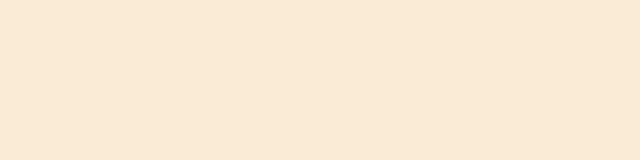
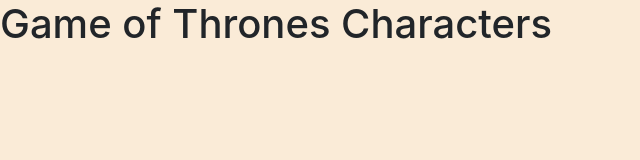
Before and after one commit to Waysidetester/GOT-cards, a plain HTML site: page index.html in a window 1280 px wide. Shown: the whole page, without its empty margins (0-640 px from the left). Drawn offline with nearby package versions, Linux system fonts and the light colour scheme.

Commit message:
meets acceptance criteria

```diff
--- a/index.html
+++ b/index.html
@@ -9,7 +9,7 @@
     <link rel="stylesheet" href="main.css" type="text/css"/>
 </head>
 <body>
-
+    <h1>Game of Thrones Characters</h1>
     <script src="https://code.jquery.com/jquery-3.3.1.slim.min.js" integrity="sha384-q8i/X+965DzO0rT7abK41JStQIAqVgRVzpbzo5smXKp4YfRvH+8abtTE1Pi6jizo" crossorigin="anonymous"></script>
     <script src="https://cdnjs.cloudflare.com/ajax/libs/popper.js/1.14.3/umd/popper.min.js" integrity="sha384-ZMP7rVo3mIykV+2+9J3UJ46jBk0WLaUAdn689aCwoqbBJiSnjAK/l8WvCWPIPm49" crossorigin="anonymous"></script>
     <script src="https://stackpath.bootstrapcdn.com/bootstrap/4.1.3/js/bootstrap.min.js" integrity="sha384-ChfqqxuZUCnJSK3+MXmPNIyE6ZbWh2IMqE241rYiqJxyMiZ6OW/JmZQ5stwEULTy" crossorigin="anonymous"></script>
```
